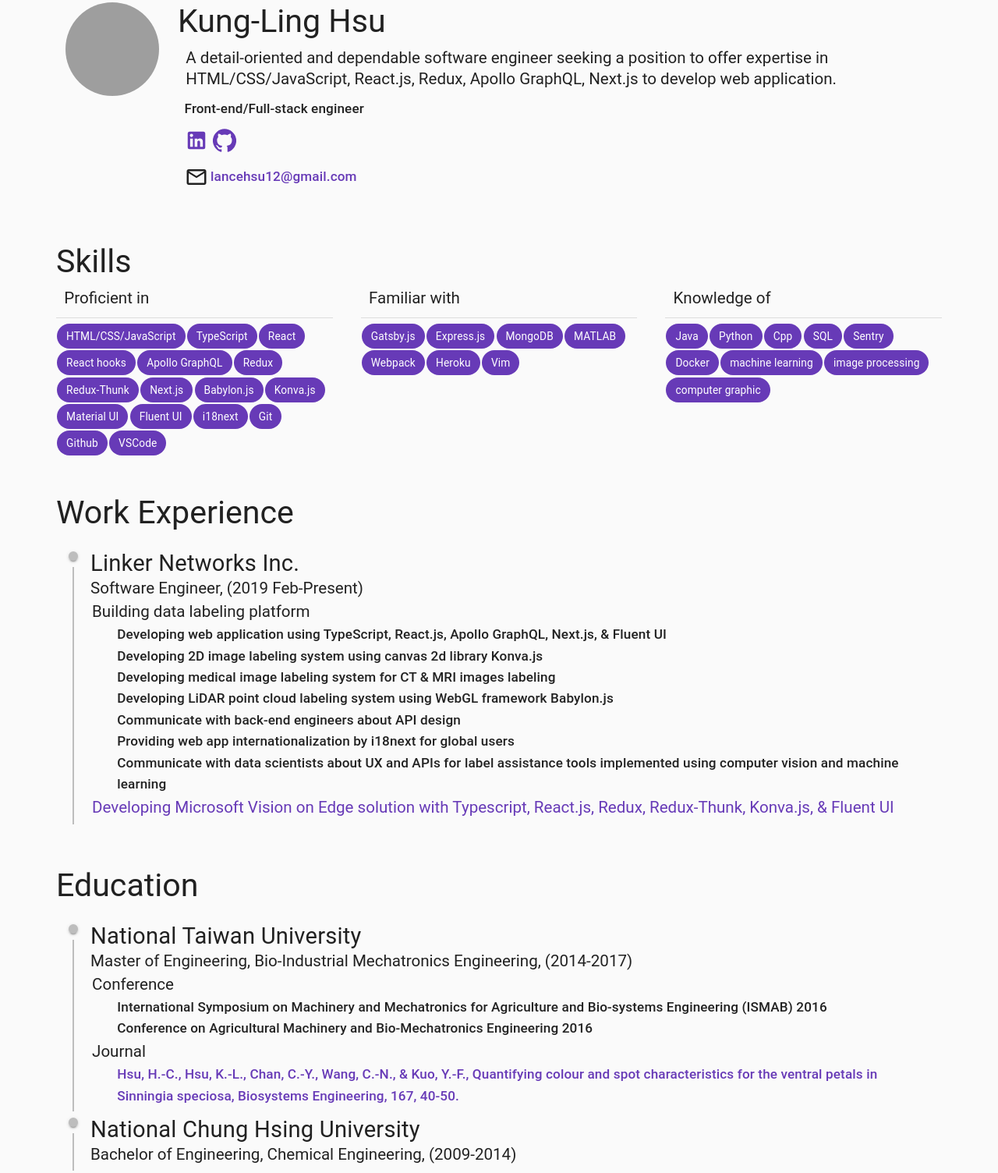
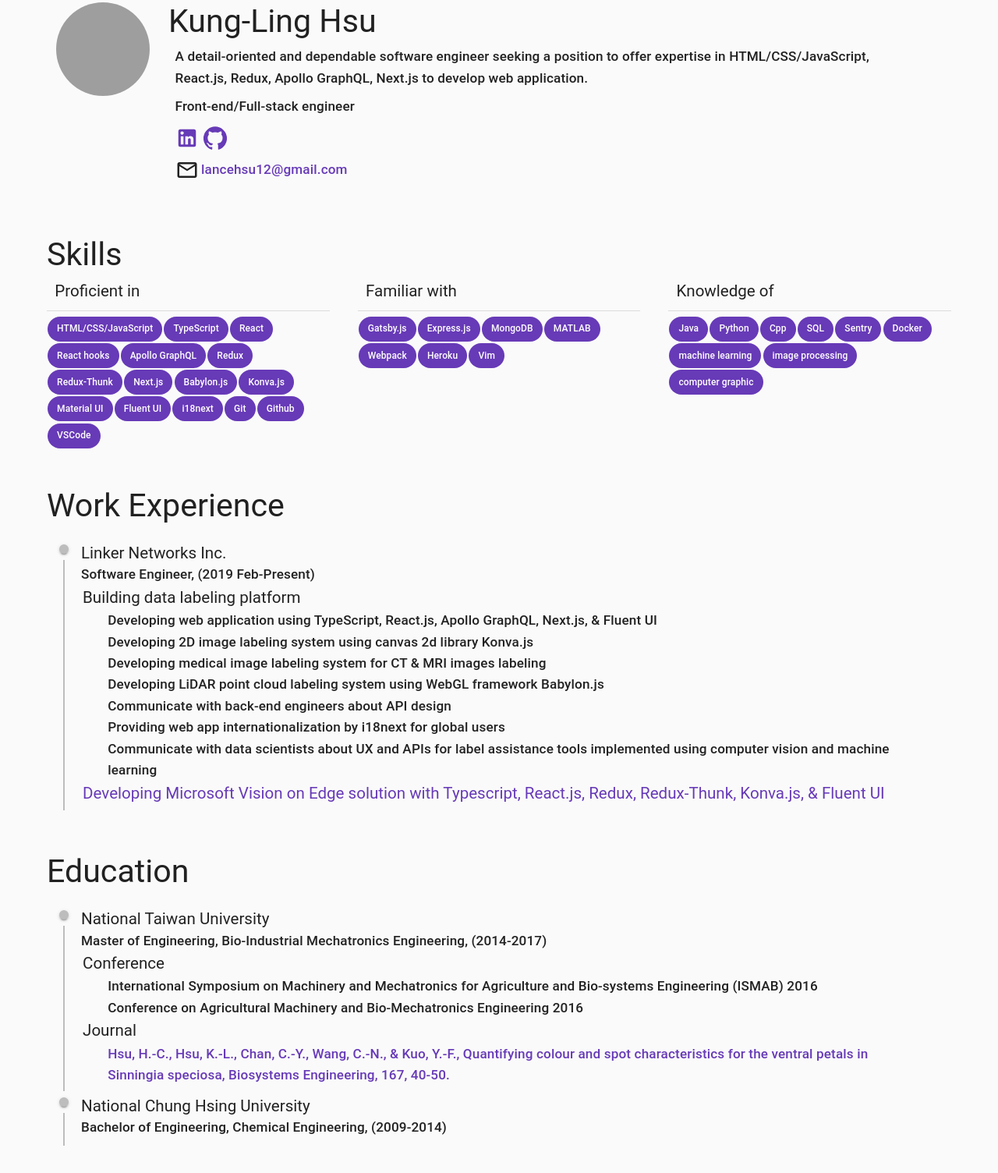
Before and after one commit to lancehsu/deprecated-resume, a Gatsby site: page / in a window 1280 px wide. Shown: the part 114-1618 px from the top of the page at 78% size. Built offline with nearby package versions, Linux system fonts and the light colour scheme; Gatsby itself is replaced by a stand-in of ours; grey boxes are pictures that could not be loaded.

Commit message:
Modify layout for A4

```diff
--- a/src/components/EducationList/EducationItem.tsx
+++ b/src/components/EducationList/EducationItem.tsx
@@ -20,8 +20,8 @@
         <TimelineConnector />
       </TimelineSeparator>
       <TimelineContent>
-        <Typography variant="h4">{name}</Typography>
-        <Typography variant="h5">{`${info.degree}, (${info.from}-${info.to})`}</Typography>
+        <Typography variant="h5">{name}</Typography>
+        <Typography variant="h6">{`${info.degree}, (${info.from}-${info.to})`}</Typography>
         {info.content?.map((item, i) => {
           return <InfoContent key={i} name={item.name} url={item.url} details={item.details} />;
         })}
--- a/src/components/Profile/Bios.tsx
+++ b/src/components/Profile/Bios.tsx
@@ -10,17 +10,19 @@
   return (
     <Box className="bios" style={{ width: '80%', margin: '1em' }}>
       <Typography variant="h3">{profile.name}</Typography>
-      <Typography variant="h5" style={{ margin: '0.5em' }}>
+      <Typography variant="h6" style={{ margin: '0.5em' }}>
         {profile.summary}
       </Typography>
       <Typography variant="h6" style={{ margin: '0.5em' }}>
         {profile.target}
       </Typography>
-      <Box style={{ margin: '0.5em' }}>
-        <LinkedInLinkIcon />
-        <GithubLinkIcon />
+      <Box style={{ margin: '0.5em', display: 'flex', flexFlow: 'column' }}>
+        <Box>
+          <LinkedInLinkIcon />
+          <GithubLinkIcon />
+        </Box>
+        <MailLink />
       </Box>
-      <MailLink />
     </Box>
   );
 };
--- a/src/components/Profile/MailLink.tsx
+++ b/src/components/Profile/MailLink.tsx
@@ -4,7 +4,7 @@
 import { profile } from '../../content/resumeContent';
 
 const MailLink: FC = () => (
-  <Box style={{ display: 'flex', alignItems: 'center', margin: '0.5em' }}>
+  <Box style={{ display: 'flex', alignItems: 'center' }}>
     <MailOutline style={{ fontSize: '30', margin: '0.1em' }} />
     <a style={{ textDecoration: 'none' }} href={profile.mail}>
       <Typography color="primary" variant="h6">
--- a/src/components/Skills/SkillList.tsx
+++ b/src/components/Skills/SkillList.tsx
@@ -17,7 +17,7 @@
           key={i}
           style={{ margin: '0.1em' }}
           color="primary"
-          label={<Typography variant="subtitle1">{skill}</Typography>}
+          label={<Typography variant="subtitle2">{skill}</Typography>}
         />
       ))}
     </Box>
--- a/src/components/WorkExperienceList/WorkExperienceItem.tsx
+++ b/src/components/WorkExperienceList/WorkExperienceItem.tsx
@@ -20,8 +20,8 @@
         <TimelineConnector />
       </TimelineSeparator>
       <TimelineContent>
-        <Typography variant="h4">{name}</Typography>
-        <Typography variant="h5">{`${info.title}, (${info.from}-${info.to})`}</Typography>
+        <Typography variant="h5">{name}</Typography>
+        <Typography variant="h6">{`${info.title}, (${info.from}-${info.to})`}</Typography>
         {info.content.map((item, i) => {
           return <InfoContent key={i} name={item.name} url={item.url} details={item.details} />;
         })}
--- a/src/styles/getMuiTheme.ts
+++ b/src/styles/getMuiTheme.ts
@@ -24,7 +24,7 @@
     breakpoints: {
       values: {
         xs: 0,
-        sm: 600,
+        sm: 550,
         md: 960,
         lg: 1280,
         xl: 1920,
--- a/src/styles/useStyles.ts
+++ b/src/styles/useStyles.ts
@@ -3,7 +3,7 @@
 const useStyles = makeStyles((theme: Theme) =>
   createStyles({
     block: {
-      margin: '4em 2em',
+      margin: '4em 1em',
     },
   })
 );
```
